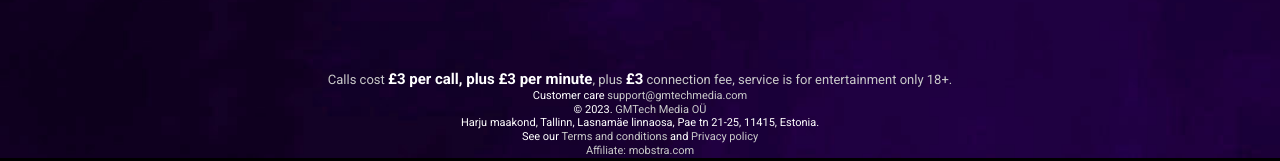
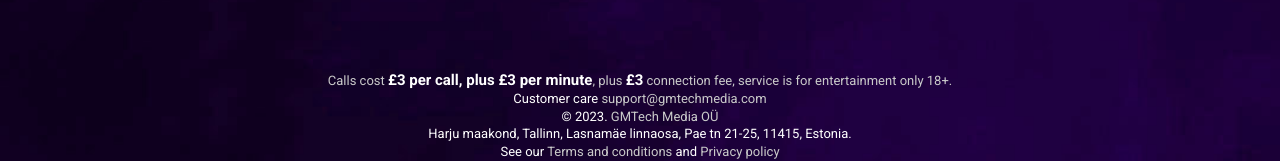
Before and after one commit to ptashenko/workspace, a Vue app in the folder horo-astrology/uk/single_gmtech/: page / in a window 1280 px wide. Shown: the part 694-855 px from the top of the page. Built offline with nearby package versions, Linux system fonts and the light colour scheme; no server answers.

Commit message:
hotfix/SERV-24567 - corrections

```diff
--- a/horo-astrology/uk/single_gmtech/src/App.vue
+++ b/horo-astrology/uk/single_gmtech/src/App.vue
@@ -235,6 +235,7 @@ h2 {
   height: 100%;
   padding-bottom: 54px;
   overflow: scroll;
+
   /* &.unset {
     min-height: 700px !important;
     @media (max-height: 700px) {
@@ -242,6 +243,11 @@ h2 {
     }
   } */
 }
+
+.content::-webkit-scrollbar {
+  display: none;
+}
+
 .content:not(.Desctop) {
   .wrapper.btnStart {
     justify-content: flex-start;
--- a/horo-astrology/uk/single_gmtech/src/text/Copyright.vue
+++ b/horo-astrology/uk/single_gmtech/src/text/Copyright.vue
@@ -52,10 +52,10 @@ export default {
 .copyright {
   // position: absolute;
   // margin-top: -50px;
-  font-size: 11px;
+  font-size: 13px;
   text-align: center;
   color: #ffffff;
-  line-height: 1.25;
+  line-height: 1.35;
   left: 0;
   right: 0;
   span,
--- a/horo-astrology/uk/single_gmtech/src/text/Footer.vue
+++ b/horo-astrology/uk/single_gmtech/src/text/Footer.vue
@@ -52,7 +52,7 @@ export default {
 
 <style lang="scss">
 .footer {
-  line-height: 1.25;
+  line-height: 1.2;
   font-size: 13px;
   text-align: center;
   color: #ffffff;
```
Also changed, not shown: 2 other files (tests, documents, lock files or other folders).
